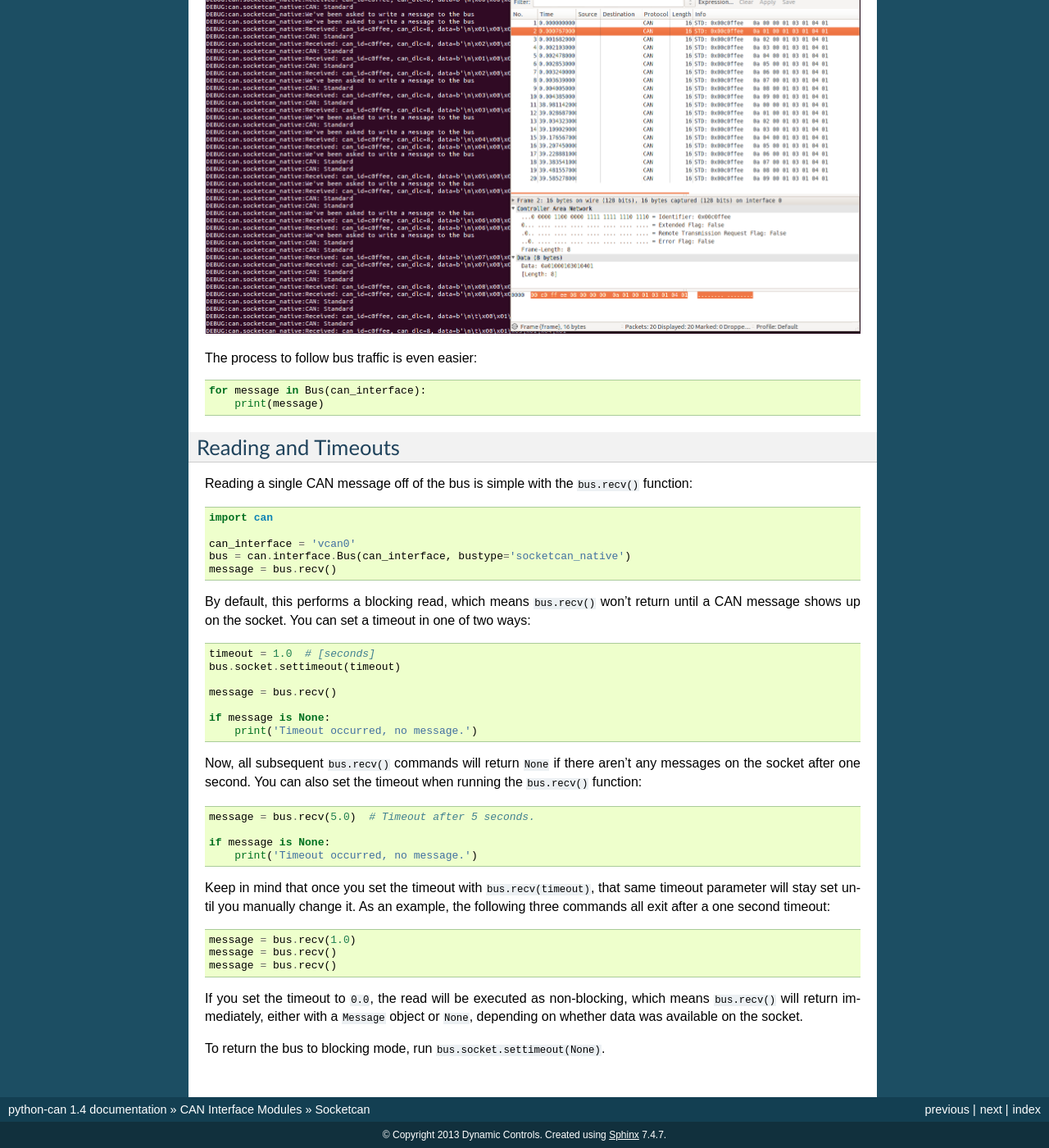
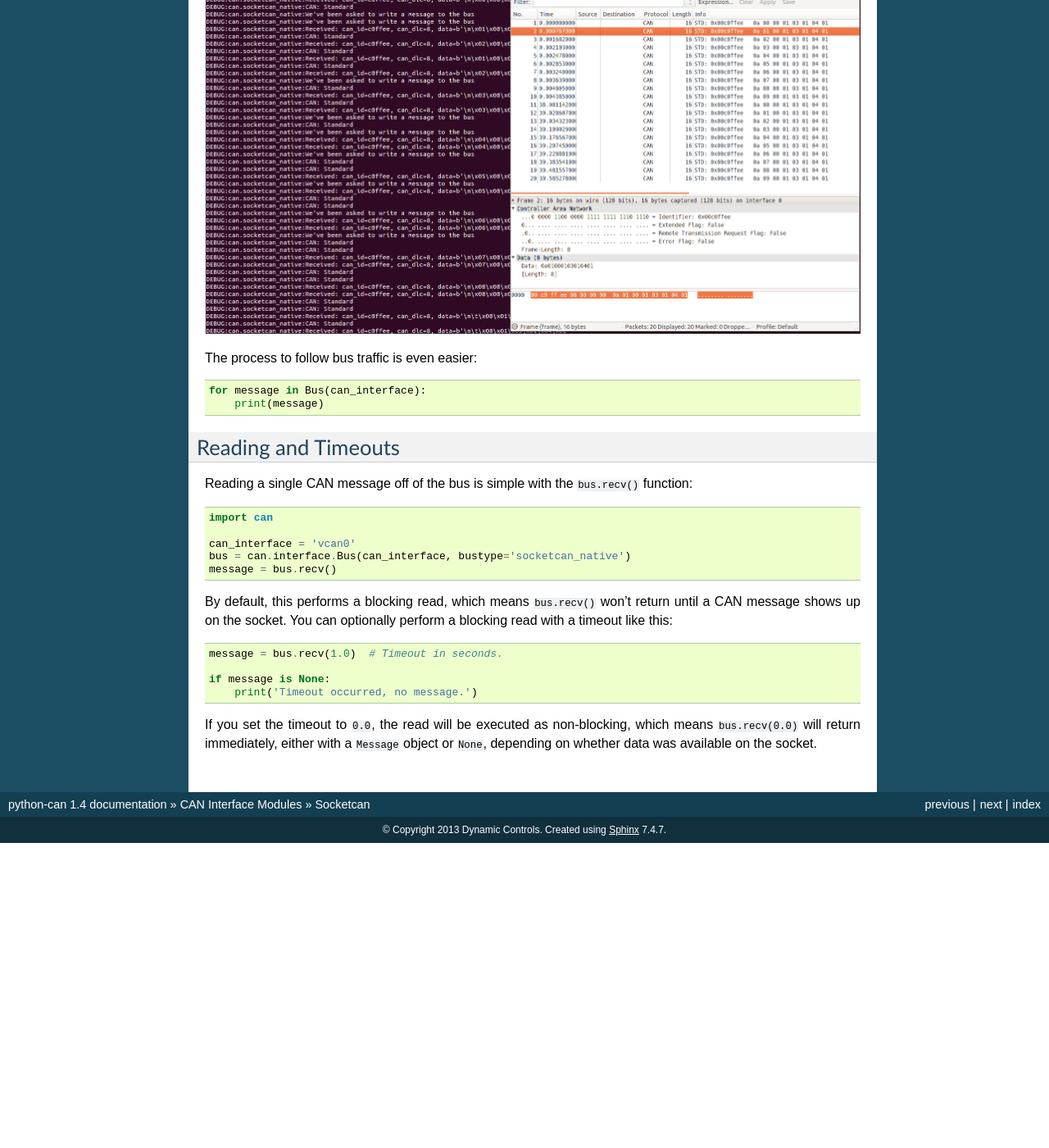
Before and after one commit to hardbyte/python-can, a Sphinx documentation site: the page built from doc/socketcan.rst, in a window 1280 px wide and 1400 px high, scrolled down 2111 px. Shown: the whole window at 82% size. Built offline with Sphinx 7.4.7, drawn with Linux system fonts in a browser that asks for light colours; after the commit the page ends 3139 px from its top, so only the background shows below that.

Commit message:
Unified timeout behavior between socketcan_native and socketcan_ctypes.
I've changed the socketcan_native timeout behavior to act in the same way as
socketcan_ctypes. So, it now makes use of the select.select() function instead
of socket.settimeout().

I've also update the documentation to reflect this behavior. Now, the
documentation of socketcan reading/timeout behavior is common between both
socketcan_native and socketcan_ctypes.

```diff
--- a/doc/socketcan.rst
+++ b/doc/socketcan.rst
@@ -152,42 +152,16 @@ function:
     message = bus.recv()
 
 By default, this performs a blocking read, which means ``bus.recv()`` won't
-return until a CAN message shows up on the socket. You can set a timeout in one
-of two ways:
+return until a CAN message shows up on the socket. You can optionally perform a
+blocking read with a timeout like this:
 
 .. code-block:: python
 
-    timeout = 1.0  # [seconds]
-    bus.socket.settimeout(timeout)
-
-    message = bus.recv()
+    message = bus.recv(1.0)  # Timeout in seconds.
 
     if message is None:
         print('Timeout occurred, no message.')
 
-Now, all subsequent ``bus.recv()`` commands will return ``None`` if there
-aren't any messages on the socket after one second. You can also set the
-timeout when running the ``bus.recv()`` function:
-
-.. code-block:: python
-
-    message = bus.recv(5.0)  # Timeout after 5 seconds.
-
-    if message is None:
-        print('Timeout occurred, no message.')
-
-Keep in mind that once you set the timeout with ``bus.recv(timeout)``, that
-same timeout parameter will stay set until you manually change it. As an
-example, the following three commands all exit after a one second timeout:
-
-.. code-block:: python
-
-    message = bus.recv(1.0)
-    message = bus.recv()
-    message = bus.recv()
-
 If you set the timeout to ``0.0``, the read will be executed as non-blocking,
-which means ``bus.recv()`` will return immediately, either with a ``Message``
+which means ``bus.recv(0.0)`` will return immediately, either with a ``Message``
 object or ``None``, depending on whether data was available on the socket.
-
-To return the bus to blocking mode, run ``bus.socket.settimeout(None)``.
```
Also changed, not shown: 1 other file.
